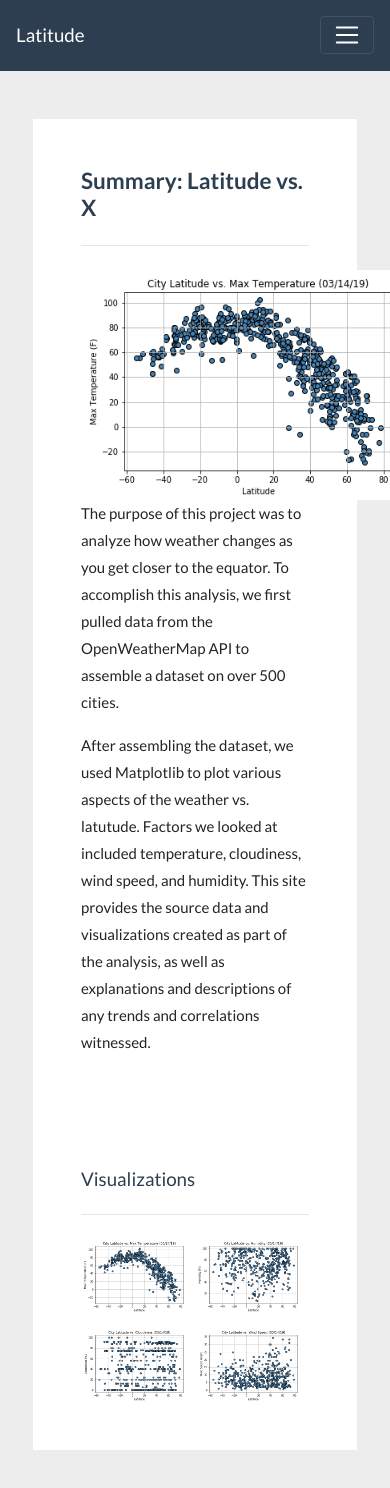
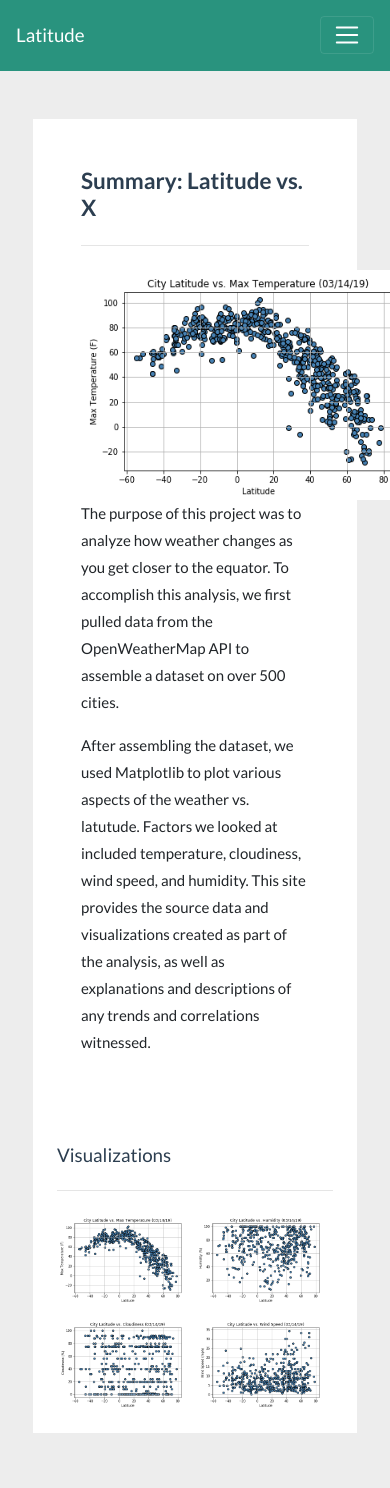
Before and after one commit to robert-rd-wood/Homework-11, a plain HTML site: page index.html in a window 390 px wide. Shown: the top 1488 px of the page. Drawn offline with nearby package versions, Linux system fonts and the light colour scheme.

Commit message:
Update code, add comments to style.css

```diff
--- a/index.html
+++ b/index.html
@@ -59,7 +59,7 @@
 
 
     <div class="container-fluid p-5">
-      <section class = "row d-flex justify-content-between">
+      <section class="row d-flex justify-content-between">
         <section class="col-md-7 white p-5">
             <h4 style="color:#2c3e50;"><b>Summary: Latitude vs. X</b></h4>
             <hr class="my-4">
@@ -68,15 +68,13 @@
             <p class="spacing" >After assembling the dataset, we used Matplotlib to plot various aspects of the weather vs. latutude. Factors we looked at included temperature, cloudiness, wind speed, and humidity. This site provides the source data and visualizations created as part of the analysis, as well as explanations and descriptions of any trends and correlations witnessed.</p>
         </section>
         <!-- <section class="col-md-1 np-5"></section> -->
-        <section class="col-md-4 white p-5">
+        <section class="col-md-4 white p-4">
             <h5 style="color:#2c3e50;">Visualizations</h5>
             <hr class="my-4">
-            <img src="Resources/Images/latitude_vs_max_temp.png" alt="Latitude vs. Max Temp" class="float-left" style="padding-bottom:15px;" width="50%">
-            <img src="Resources/Images/latitude_vs_humidity.png" alt="Latitude vs. Humidity" class="float-right" style="padding-bottom:15px;" width="50%">
-
-            <img src="Resources/Images/latitude_vs_cloudiness.png" alt="Latitude vs. Cloudiness" class="float-left" width="50%">
-            <img src="Resources/Images/latitude_vs_wind_speed.png" alt="Latitude vs. Wind Speed" class="float-right" width="50%" >
-
+            <a href="latitude_vs_temperature.html"><img src="Resources/Images/latitude_vs_max_temp.png" alt="Latitude vs. Max Temp" class="float-left" style="padding-bottom:15px;" width="50%"></a>
+            <a href="latitude_vs_humidity.html"><img src="Resources/Images/latitude_vs_humidity.png" alt="Latitude vs. Humidity" class="float-right" style="padding-bottom:15px;" width="50%"></a>
+            <a href="latitude_vs_cloudiness.html"><img src="Resources/Images/latitude_vs_cloudiness.png" alt="Latitude vs. Cloudiness" class="float-left" width="50%"></a>
+            <a href="latitude_vs_wind_speed.html"><img src="Resources/Images/latitude_vs_wind_speed.png" alt="Latitude vs. Wind Speed" class="float-right" width="50%" ></a>
         </section>
       </section>
     </div>
--- a/style.css
+++ b/style.css
@@ -1,35 +1,42 @@
+/* Background color (divs/sections) */
 .white {
     background-color: white;
 }
 
+/* Spacing for paragraphs */
 p.spacing {
     line-height: 1.8;
 }
 
+/* Alternating shading for table rows */
 tr:nth-child(even) {
     background-color: #ededed;
 }
 
+/* Table formatting */
 .data {
     table-layout: fixed;
     width: 100%;
     white-space: nowrap;
   }
 
-.data td {
+/* Table cell wrap settings */
+.data td,th {
     white-space: nowrap;
     overflow: hidden;
     text-overflow: ellipsis;
 }
 
-.data th {
-    white-space: nowrap;
-    overflow: hidden;
-    text-overflow: ellipsis;
-}
-
+/* Media query to display hr between graphs on mobile */
 @media (min-width:767px) {
     .smallhr {
         display: none;
     }
 }
+
+/* Media query to change navbar color on mobile */
+@media (max-width:767px) {
+    .navbar-custom {
+        background-color: #29937e !important;
+    }
+}
```
Also changed, not shown: comparison.html (+2 -2 lines), latitude_vs_temperature.html (+1 -1 lines).
